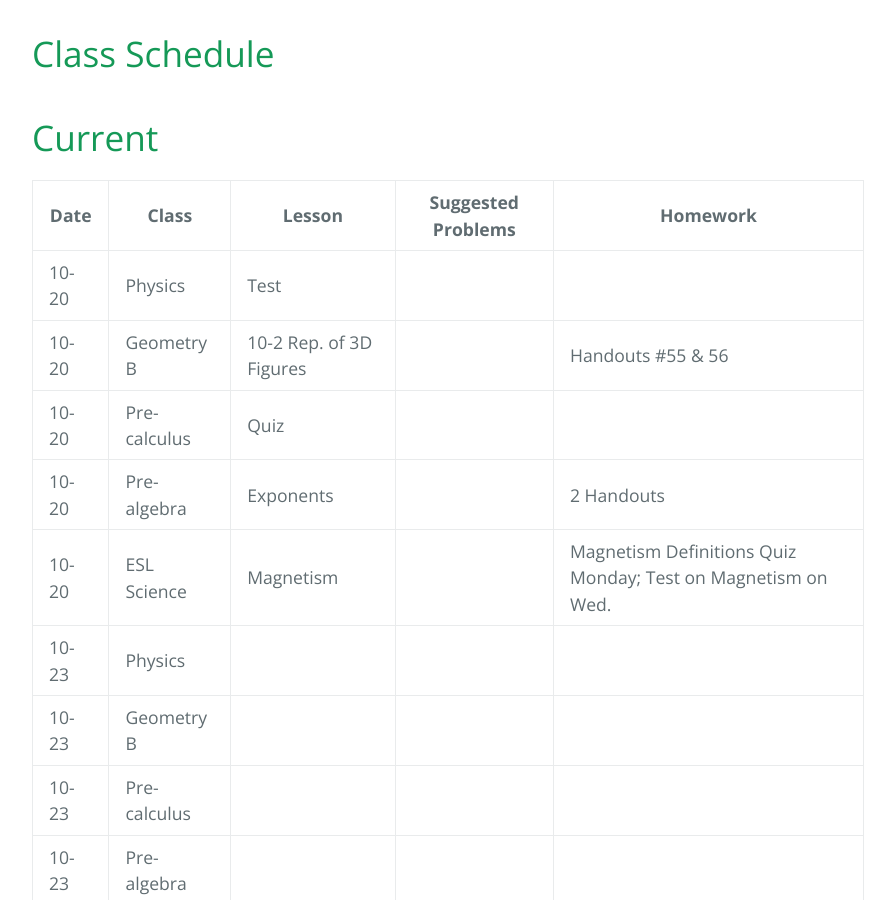
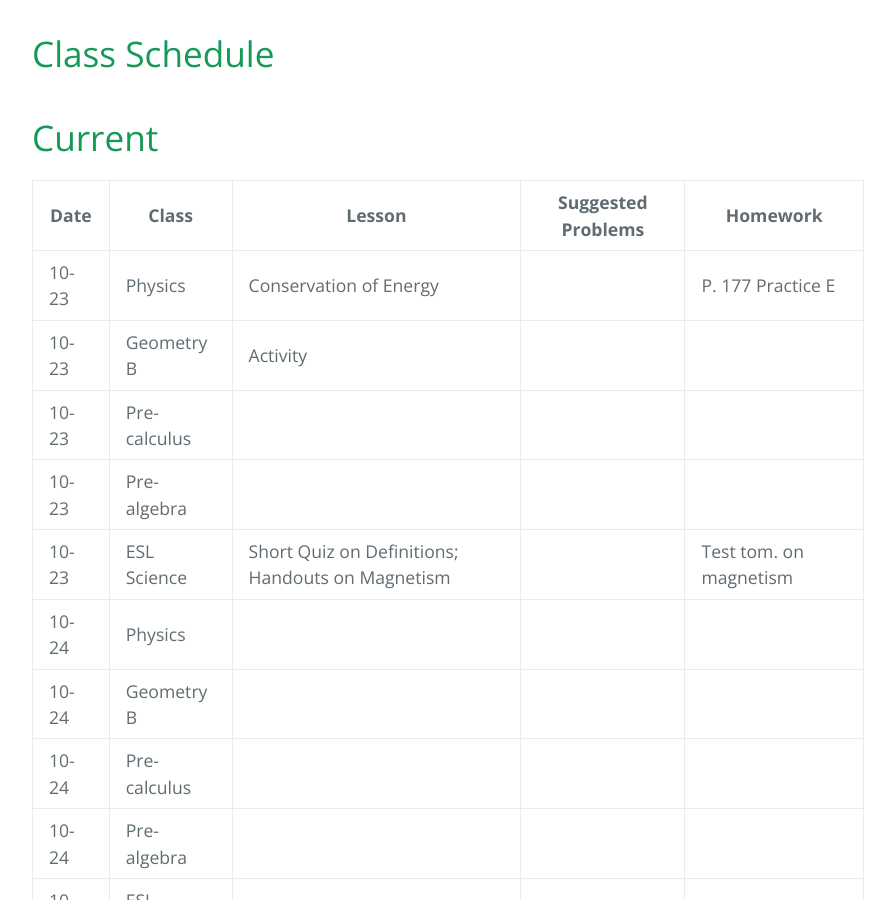
Before and after one commit to gpayoo/gpayoo, a Jekyll site: the page built from index.md, in a window 1280 px wide and 900 px high, scrolled down 388 px. Shown: the whole window, without its empty margins (192-1087 px from the left). Built offline with Jekyll 4.4.1, drawn with Linux system fonts in a browser that asks for light colours; our own code applies the rules of GitHub Pages for plain Markdown files; some of the changed text lies outside the part shown.

Commit message:
Update index.md

```diff
--- a/index.md
+++ b/index.md
@@ -10,16 +10,11 @@ layout: default
 
 | Date | Class | Lesson | Suggested Problems | Homework |
 | ---- | ----- | ------ | -------- | ---
-| 10-20 | Physics | Test  | |
-| 10-20 | Geometry B |  10-2 Rep. of 3D Figures | |  Handouts #55 & 56 |
-| 10-20 | Pre-calculus | Quiz | |
-| 10-20 | Pre-algebra | Exponents  | | 2 Handouts
-| 10-20 | ESL Science | Magnetism |  | Magnetism Definitions Quiz Monday; Test on Magnetism on Wed.
-| 10-23 | Physics |  | |
-| 10-23 | Geometry B |   | |   |
+| 10-23 | Physics | Conservation of Energy  | | P. 177 Practice E
+| 10-23 | Geometry B | Activity  | |   |
 | 10-23 | Pre-calculus | | |
 | 10-23 | Pre-algebra |   | |
-| 10-23 | ESL Science | |  |
+| 10-23 | ESL Science | Short Quiz on Definitions; Handouts on Magnetism  |  |  Test tom. on magnetism
 | 10-24 | Physics |  | |
 | 10-24 | Geometry B |   | |   |
 | 10-24 | Pre-calculus | | |
@@ -45,6 +40,11 @@ layout: default
 
 | Date | Class | Lesson | Suggested Problems | Homework |
 | ---- | ----- | ------ | -------- | ---
+| 10-20 | Physics | Test  | |
+| 10-20 | Geometry B |  10-2 Rep. of 3D Figures | |  Handouts #55 & 56 |
+| 10-20 | Pre-calculus | Quiz | |
+| 10-20 | Pre-algebra | Exponents  | | 2 Handouts
+| 10-20 | ESL Science | Magnetism |  | Magnetism Definitions Quiz Monday; Test on Magnetism on Wed.
 | 10-19 | Physics | Potential Energy | | Test tom. on Chapter 4, Bring a calculator, A small formula sheet is ok but only with formulas
 | 10-19 | Geometry B | 10-1 Solid Geometry | | Handouts #53,54  |
 | 10-19 | Pre-calculus | Review  | |  Quiz tom.
```
